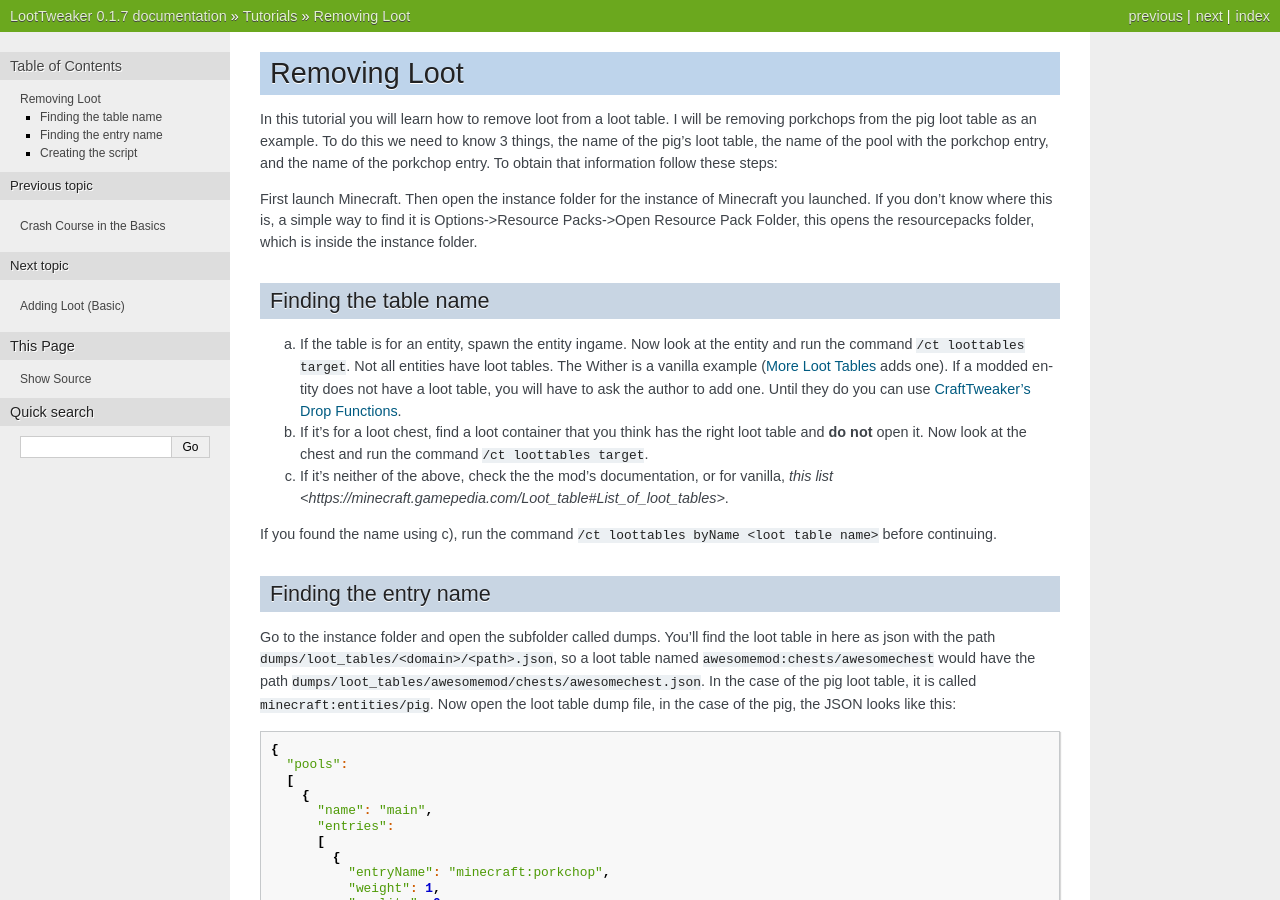
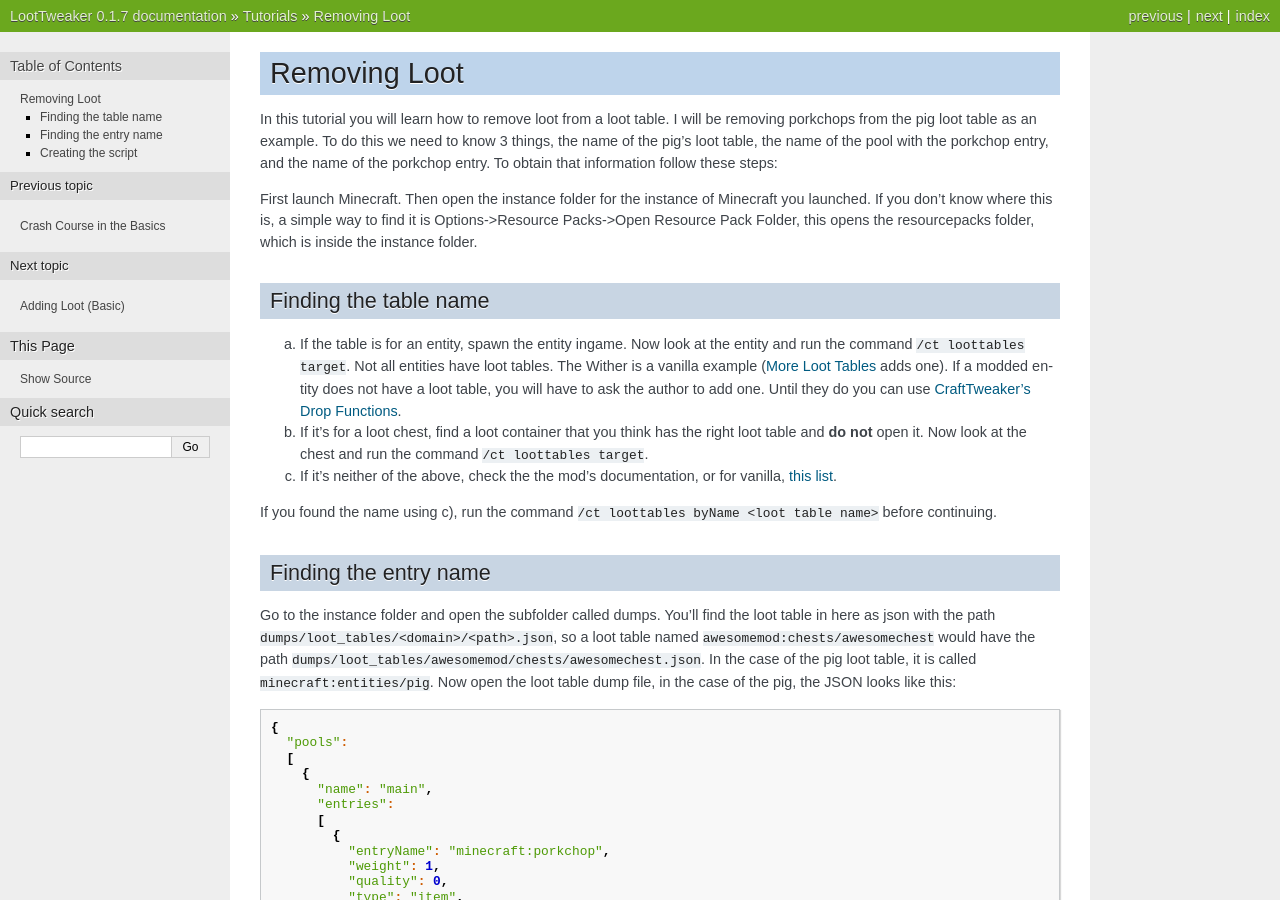
Before and after one commit to Foreck1/LootTweaker-Docs, a Sphinx documentation site: the page built from docs/tutorials/removing-loot.rst, in a window 1280 px wide and 900 px high. Built offline with Sphinx 7.4.7, drawn with Linux system fonts in a browser that asks for light colours.

Commit message:
Fix broken hyperlink in Removing Loot

```diff
--- a/docs/tutorials/removing-loot.rst
+++ b/docs/tutorials/removing-loot.rst
@@ -21,7 +21,7 @@ a) If the table is for an entity, spawn the entity ingame. Now look at the entit
 b) If it's for a loot chest, find a loot container that you think has the right loot table
    and **do not** open it. Now look at the chest and run the command ``/ct loottables target``.
 c) If it's neither of the above, check the the mod's documentation, or for vanilla,
-   `this list <https://minecraft.gamepedia.com/Loot_table#List_of_loot_tables>`.
+   `this list <https://minecraft.gamepedia.com/Loot_table#List_of_loot_tables>`_.
 
 If you found the name using c), run the command ``/ct loottables byName <loot table name>`` before continuing.
 
```
